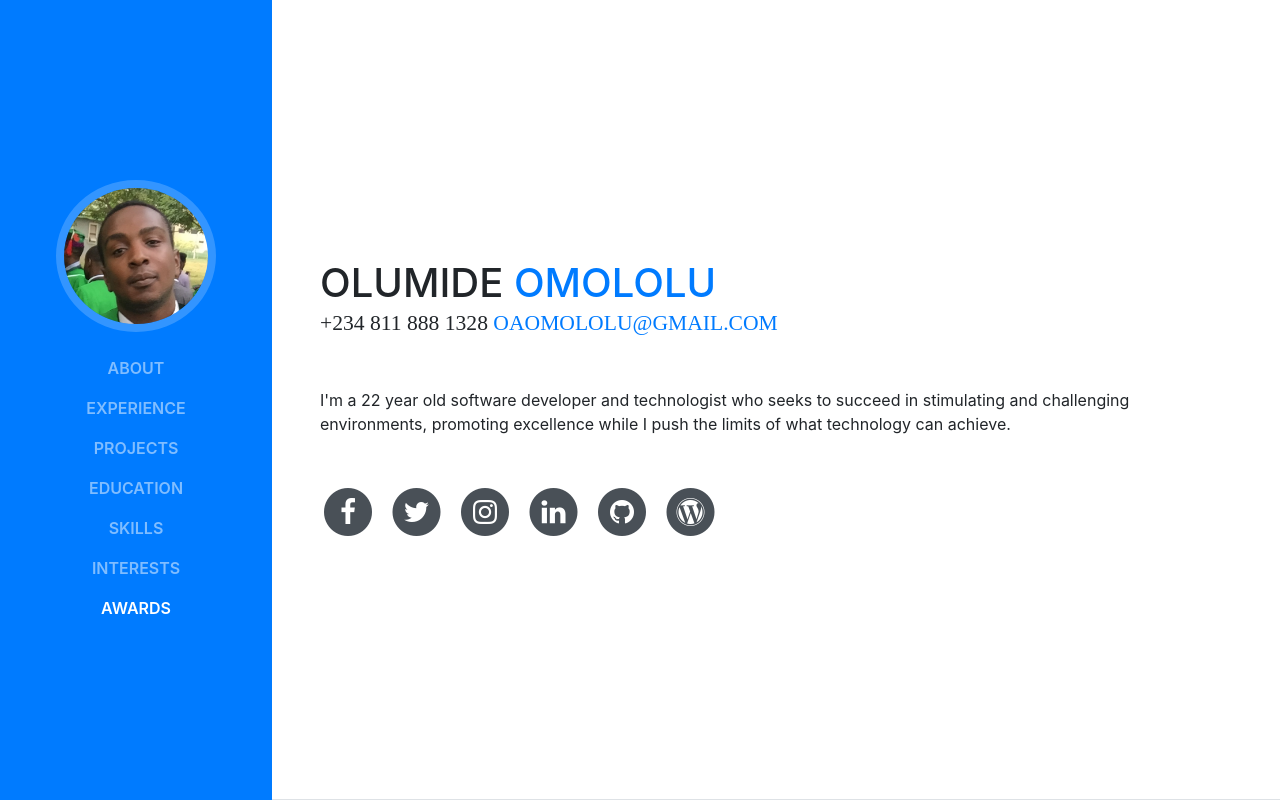
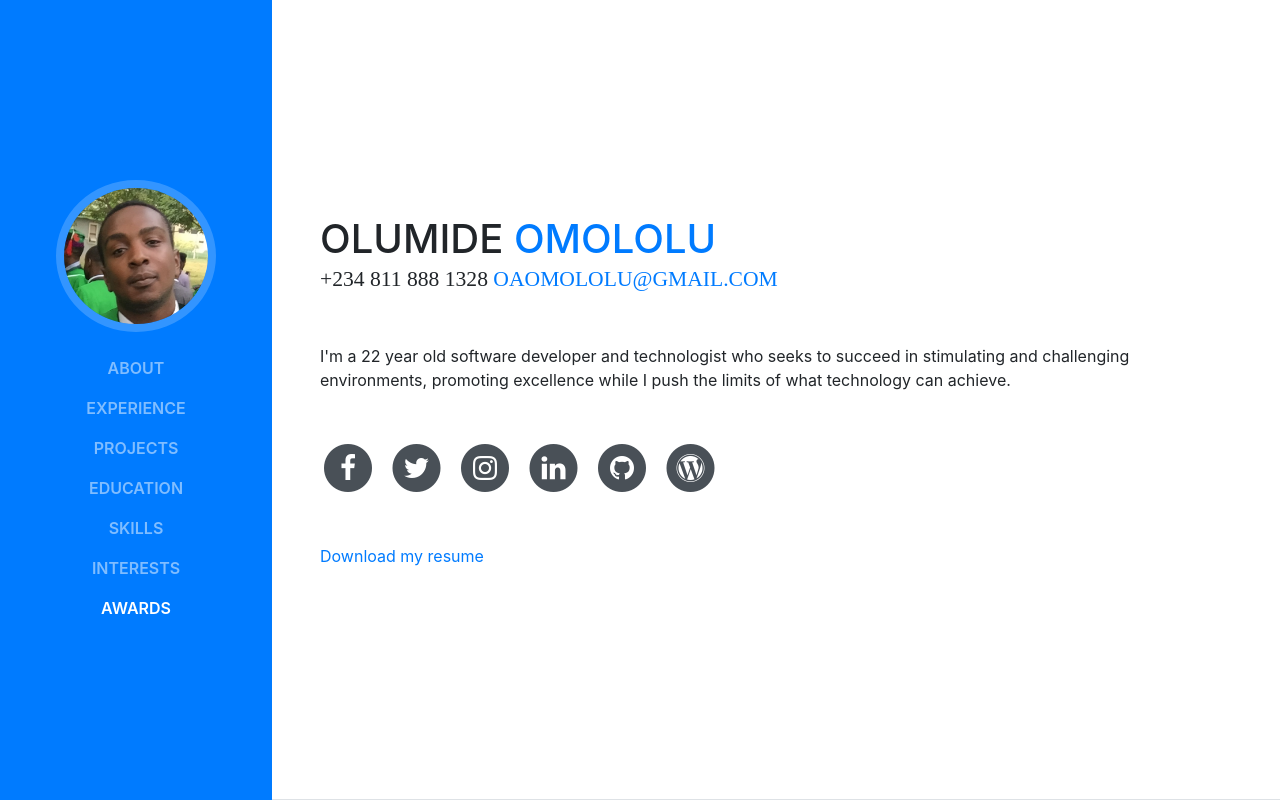
Before and after one commit to olumideomololu/olumideomololu.github.io, a website with bundled scripts: page index.html in a window 1280 px wide. Shown: the top 800 px of the page. Built offline with nearby package versions, Linux system fonts and the light colour scheme; a web font is replaced by a local one.

Commit message:
Update index.html

```diff
--- a/index.html
+++ b/index.html
@@ -125,6 +125,9 @@
               </a>
             </li>
           </ul>
+          <br>
+          <br>
+          <p><a href="OlumideOmololuCV.pdf">Download my resume</a></p>
         </div>
       </section>
 
```
